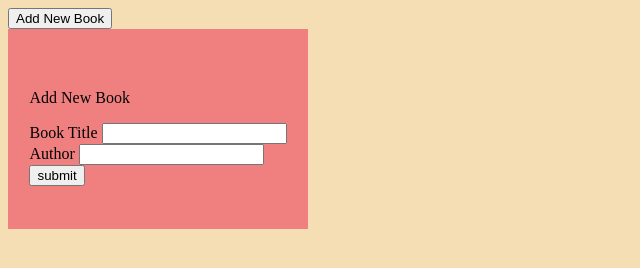
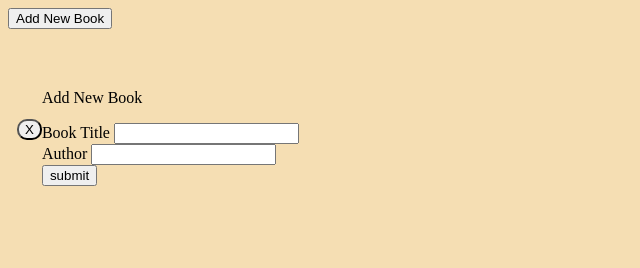
Before and after one commit to sweatylolz/Library, a plain HTML site: page index.html in a window 1280 px wide. Both pictures are taken after a click on the button "Add New Book". Shown: the whole page, without its empty margins (0-640 px from the left). Drawn offline with Linux system fonts and the light colour scheme.

Commit message:
add rework of pop up for form and add close button for form

```diff
--- a/index.html
+++ b/index.html
@@ -9,13 +9,13 @@
   </head>
 
   <body>
+    <button id="form-btn" onclick="showForm()">Add New Book</button>
 
-    <button id="form-btn">Add New Book</button>
-
-    <div id="form">
+    <div id="form-container">
+        <button id="close" onclick="closeForm()">X</button>
         <form action="" method="get" class="form" name="popup">
             <p>Add New Book</p>
-                <div id="form-container">
+                <div>
                     <div class="form">
                       <label for="book-title">Book Title</label>
                       <input type="text" name="Book Title" id="book-title" required />
@@ -29,8 +29,10 @@
                     </div>
                 </div>
         </form>
+    </div>
 
-	<script type="text/javascript" src="script.js"></script>
+    <script type="text/javascript" src="script.js"></script>
+
   </body>
 
 </html>
--- a/script.js
+++ b/script.js
@@ -1,4 +1,7 @@
 let myLibrary = [];
+let formcontainer = document.getElementById("form-container");
+let formbutton = document.getElementById("form-btn");
+let closebutton = document.getElementById("close");
 
 function Book(title, author) {
     this.title = title;
@@ -20,14 +23,12 @@ function goThroughBooks(myLibrary) {
 }
 
 function showForm() {
+    formcontainer.style.visibility="visible";
+}
 
+function closeForm() {
+    formcontainer.style.visibility = "hidden";
 }
 
 let book1 = new Book('papa', 'papa');
 let book2 = new Book('wow', 'wowzers');
-
-const formbtn = document.querySelector('#form-btn');
- formbtn.addEventListener("click", addFunction)
- function addFunction() {
-    document.popup.style.visibility="visible";
- }
--- a/styles.css
+++ b/styles.css
@@ -2,15 +2,15 @@ body {
   background: wheat;
 }
 
-form {
-  visibility: hidden;
-}
-
-#form {
-  background-color: lightcoral;
+#form-container {
   display: flex;
   justify-content: center;
   align-items: center;
   width: 300px;
   height: 200px;
+  visibility: hidden;
 }
+
+#close {
+  border-radius: 10px;
+}
```
